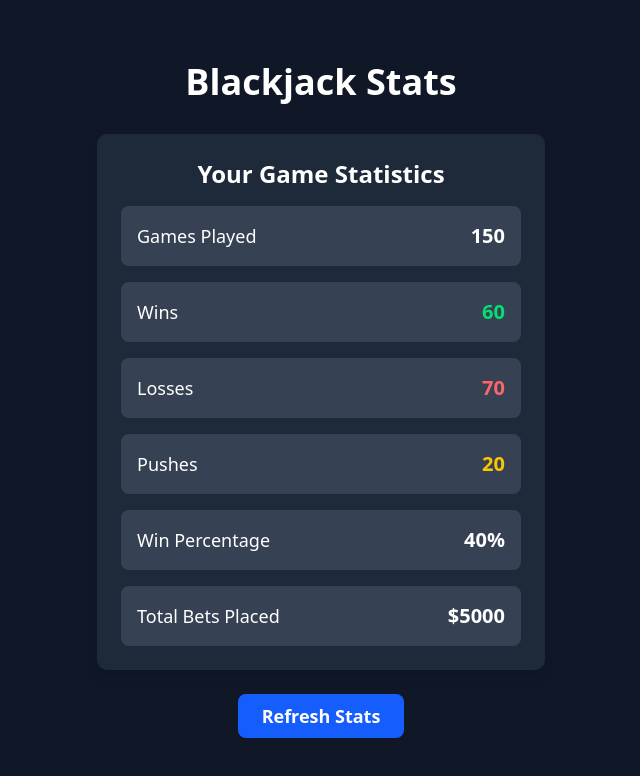
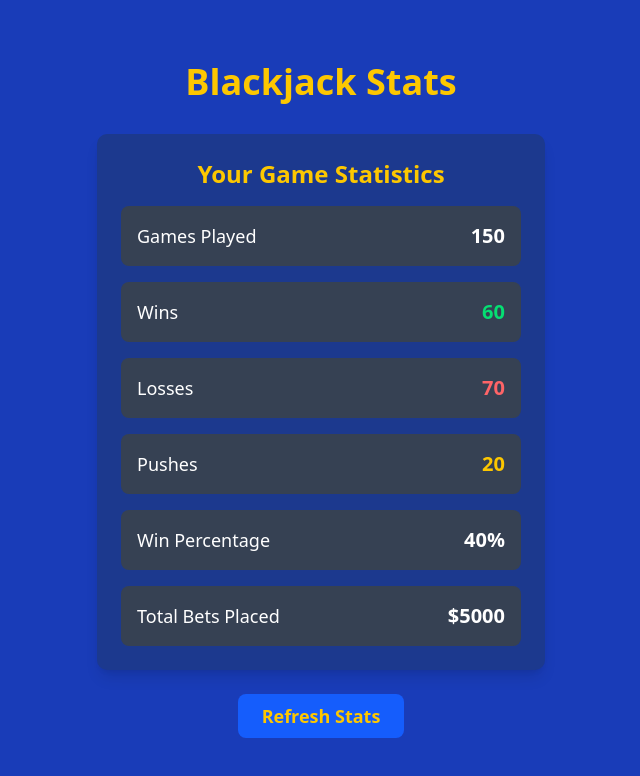
Before and after one commit to syskhill/SteeleHacks, a Next.js app: page /stats in a window 1280 px wide. Shown: the top 776 px of the page, without its empty margins (319-959 px from the left). Built offline with nearby package versions, Linux system fonts and the light colour scheme.

Commit message:
changed colors on stats page

```diff
--- a/src/app/stats/page.tsx
+++ b/src/app/stats/page.tsx
@@ -27,12 +27,12 @@ const StatsPage: React.FC = () => {
   const stats = mockStats;
 
   return (
-    <div className="min-h-screen bg-gray-900 text-white flex flex-col items-center justify-center p-4">
-      <h1 className="text-4xl font-bold mb-8">Blackjack Stats</h1>
+    <div className="min-h-screen bg-blue-800 text-white flex flex-col items-center justify-center p-4">
+      <h1 className="text-4xl font-bold mb-8 text-yellow-400">Blackjack Stats</h1>
 
       {/* Stats Card */}
-      <div className="bg-gray-800 rounded-lg shadow-lg p-6 w-full max-w-md">
-        <h2 className="text-2xl font-semibold mb-4 text-center">Your Game Statistics</h2>
+      <div className="bg-blue-900 rounded-lg shadow-lg p-6 w-full max-w-md">
+        <h2 className="text-2xl font-semibold mb-4 text-center text-yellow-400">Your Game Statistics</h2>
         <div className="grid grid-cols-1 gap-4">
           {/* Stat Item */}
           <div className="flex justify-between items-center p-4 bg-gray-700 rounded-md">
@@ -63,7 +63,7 @@ const StatsPage: React.FC = () => {
       </div>
 
       {/* Optional: Add a button to refresh stats or navigate */}
-      <button className="mt-6 px-6 py-2 bg-blue-600 hover:bg-blue-700 rounded-md text-lg font-semibold transition-colors">
+      <button className="mt-6 px-6 py-2 bg-blue-600 hover:bg-blue-700 rounded-md text-lg font-semibold transition-colors text-yellow-400">
         Refresh Stats
       </button>
     </div>
```
